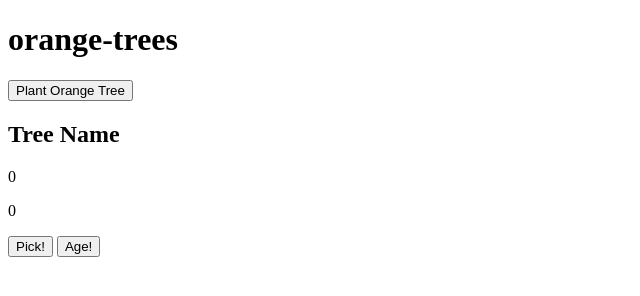
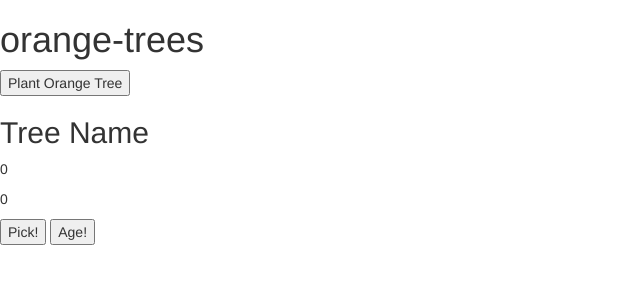
Before and after one commit to madeleine-rashbrooke/EDA-quest, a website: page public/index.html in a window 1280 px wide. Shown: the whole page, without its empty margins (0-640 px from the left). Drawn offline with nearby package versions, Linux system fonts and the light colour scheme.

Commit message:
add bootstrap and jquery links to the html

```diff
--- a/public/index.html
+++ b/public/index.html
@@ -4,7 +4,9 @@
     <meta charset="utf-8" />
     <title>orange-trees</title>
     <meta name="viewport" content="width=device-width, initial-scale=1" />
-    <link href="index.css" rel="stylesheet" />
+    <link rel="stylesheet" href="https://maxcdn.bootstrapcdn.com/bootstrap/3.3.7/css/bootstrap.min.css" integrity="sha384-BVYiiSIFeK1dGmJRAkycuHAHRg32OmUcww7on3RYdg4Va+PmSTsz/K68vbdEjh4u" crossorigin="anonymous">
+    <link href="main.css" rel="stylesheet" />
+    <script src="https://ajax.googleapis.com/ajax/libs/jquery/1.12.4/jquery.min.js"></script>
   </head>
   <body>
     <main>
```
Also changed, not shown: public/main.css (added).
